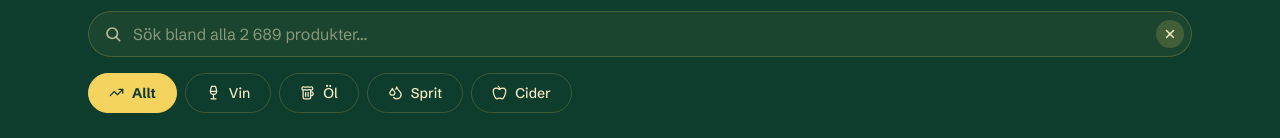
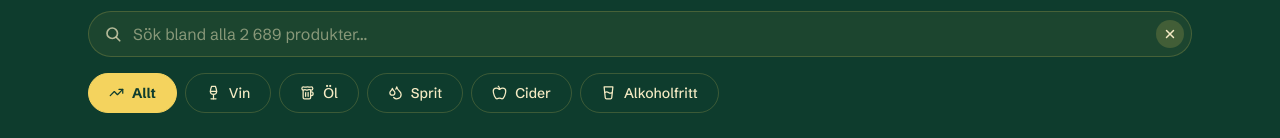
Before and after one commit to lullebot/apkguiden, a plain HTML site: page index.html in a window 1280 px wide. Shown: the part 814-952 px from the top of the page. Drawn offline with Linux system fonts and the light colour scheme.

Commit message:
Skämtflik Alkoholfritt som länkar till 1177

```diff
--- a/index.html
+++ b/index.html
@@ -439,6 +439,7 @@
       font-weight: 700;
     }
     .tab svg { width: 15px; height: 15px; flex-shrink: 0; }
+    a.tab-link { text-decoration: none; }
 
     /* Subtabs – underkategori-chips som dyker upp när man valt en huvudkategori */
     .subtabs {
@@ -1661,6 +1662,9 @@
       { key: 'Sprit', label: 'Sprit', icon: 'droplets' },
       // Systembolagets "Cider & blanddrycker": cider + blanddrycker (t.ex. sours).
       { key: 'Cider', label: 'Cider', icon: 'apple', allLabel: 'Cider & blanddryck' },
+      // Skämt: ser ut som en kategori men är en länk till 1177:s sida om att
+      // ändra sina alkoholvanor (öppnas i ny flik). Har ingen lista.
+      { key: 'Alkoholfritt', label: 'Alkoholfritt', icon: 'glass', href: 'https://www.1177.se/liv--halsa/tobak-och-alkohol/alkohol/sa-kan-du-andra-dina-alkoholvanor/' },
     ];
 
     // Sub-kategorier per huvudkategori. Matchar Systembolagets categoryLevel2,
@@ -1700,7 +1704,7 @@
     function readCategoryFromUrl() {
       try {
         const q = new URLSearchParams(location.search);
-        const cat = CATEGORIES.find(c => c.key !== 'Alla' && urlSlug(c.key) === urlSlug(q.get('kategori')));
+        const cat = CATEGORIES.find(c => c.key !== 'Alla' && !c.href && urlSlug(c.key) === urlSlug(q.get('kategori')));
         if (!cat) return false;
         selectedCategory = cat.key;
         const sub = (SUBCATEGORIES[cat.key] || []).find(x => urlSlug(x) === urlSlug(q.get('typ')));
@@ -2034,13 +2038,18 @@
 
     function renderTabs() {
       const tabsEl = document.getElementById('tabs');
-      tabsEl.innerHTML = CATEGORIES.map(cat => `
+      tabsEl.innerHTML = CATEGORIES.map(cat => cat.href ? `
+        <a class="tab tab-link" href="${cat.href}" target="_blank" rel="noopener" aria-label="${cat.label} (öppnar 1177.se i en ny flik)">
+          ${ICONS[cat.icon]}
+          <span>${cat.label}</span>
+        </a>
+      ` : `
         <button class="tab ${cat.key === selectedCategory ? 'active' : ''}" data-cat="${cat.key}">
           ${ICONS[cat.icon]}
           <span>${cat.label}</span>
         </button>
       `).join('');
-      tabsEl.querySelectorAll('.tab').forEach(btn => {
+      tabsEl.querySelectorAll('button.tab').forEach(btn => {
         btn.addEventListener('click', () => {
           selectedCategory = btn.dataset.cat;
           selectedSubcategory = null; // Nollställ chip när man byter huvudkategori
```
